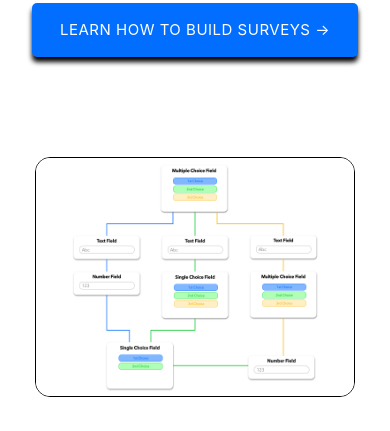
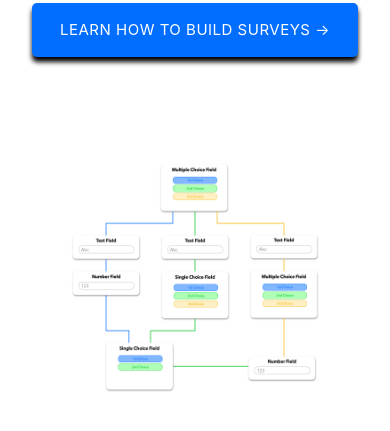
Before and after one commit to jimbucktoo/landingpage, a plain HTML site: page public/features.html in a window 390 px wide. Shown: the part 917-1348 px from the top of the page. Drawn offline with nearby package versions, Linux system fonts and the light colour scheme.

Commit message:
critical correction

```diff
--- a/public/app.css
+++ b/public/app.css
@@ -618,7 +618,7 @@ input {
     }
 
     #screenshotContent {
-        border: 1px solid black;
+        border: none;
         box-shadow: none !important;
     }
 
@@ -771,7 +771,7 @@ input {
     }
 
     #screenshotContent {
-        border: 1px solid black;
+        border: none;
         box-shadow: none !important;
     }
 
@@ -969,7 +969,7 @@ input {
     }
 
     #screenshotContent {
-        border: 1px solid black;
+        border: none;
         box-shadow: none !important;
     }
 
@@ -1076,7 +1076,7 @@ input {
     }
 
     #screenshotContent {
-        border: 1px solid black;
+        border: none;
         box-shadow: none !important;
     }
 
```
Also changed, not shown: 1 other file.
